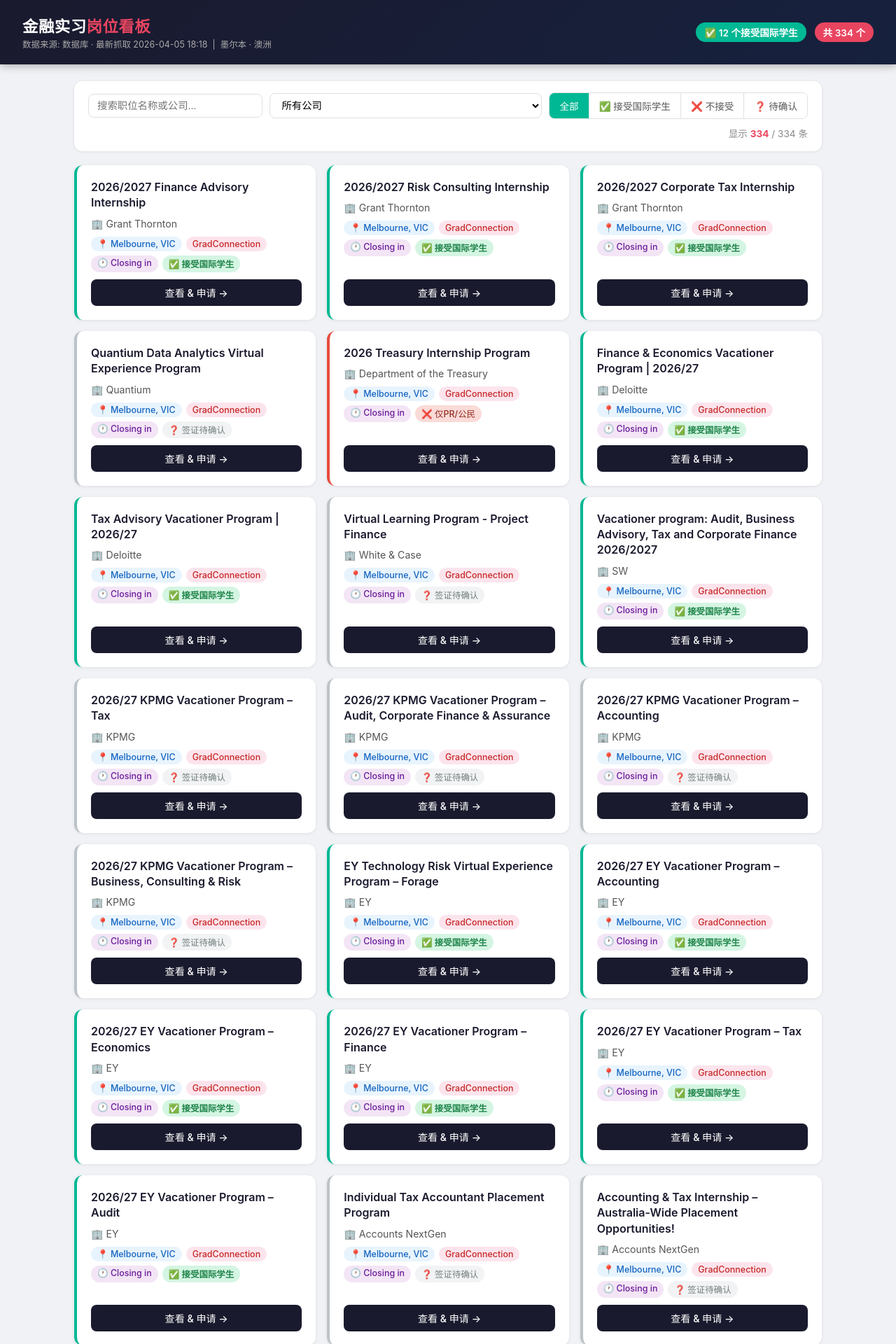
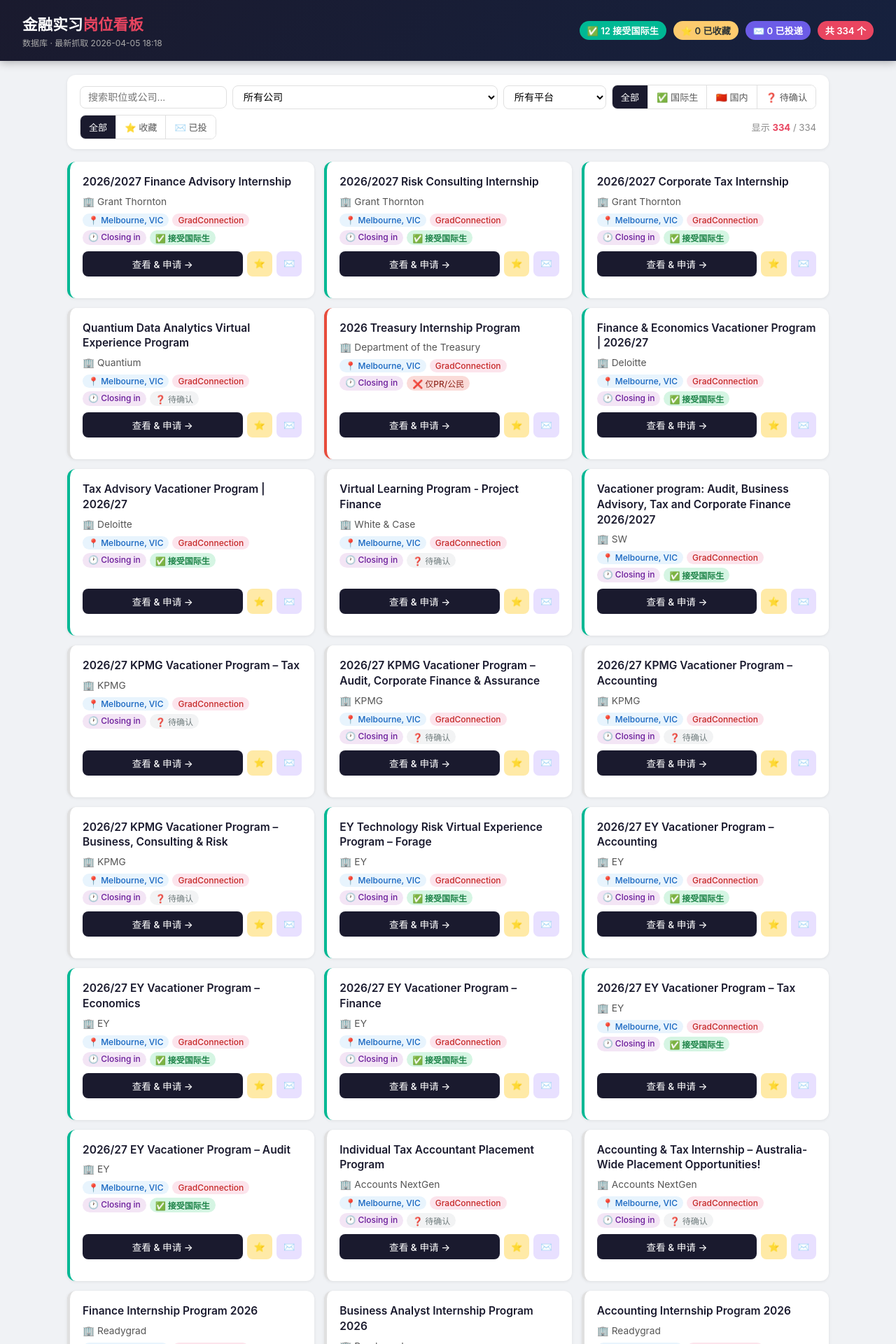
Before and after one commit to a113567429-ops/job-scraper, a Flask app: page / in a window 1280 px wide. Shown: the top 1920 px of the page at 70% size. Run offline with Flask 3, Linux system fonts and the light colour scheme; data comes from the database, SQL or seed files in the repository.

Commit message:
feat: 网页加收藏/已投递状态管理

```diff
--- a/web/app.py
+++ b/web/app.py
@@ -26,7 +26,9 @@
     jobs = load_jobs()
     companies = sorted(set(j["company"] for j in jobs))
     platforms = sorted(set(j["platform"] for j in jobs))
-    intl_count = sum(1 for j in jobs if j.get("visa_friendly") == "yes")
+    intl_count  = sum(1 for j in jobs if j.get("visa_friendly") == "yes")
+    saved_count = sum(1 for j in jobs if j.get("status") == "saved")
+    applied_count = sum(1 for j in jobs if j.get("status") == "applied")
     last_seen = jobs[0]["first_seen"][:16] if jobs else "—"
     return render_template("index.html",
                            jobs=jobs,
@@ -34,7 +36,20 @@
                            platforms=platforms,
                            filename=f"数据库 · 最新抓取 {last_seen}",
                            total=len(jobs),
-                           intl_count=intl_count)
+                           intl_count=intl_count,
+                           saved_count=saved_count,
+                           applied_count=applied_count)
+
+
+@app.route("/api/status", methods=["POST"])
+def update_status():
+    data = request.get_json()
+    job_id = data.get("job_id")
+    status = data.get("status")
+    if job_id and status in ("new", "saved", "applied"):
+        database.update_status(job_id, status)
+        return jsonify({"ok": True})
+    return jsonify({"ok": False}), 400
 
 
 @app.route("/api/jobs")
@@ -42,14 +57,15 @@
     company  = request.args.get("company", "")
     platform = request.args.get("platform", "")
     visa     = request.args.get("visa", "")
+    status   = request.args.get("status", "")
     q        = request.args.get("q", "").lower()
 
     jobs = load_jobs()
     if company:  jobs = [j for j in jobs if j["company"] == company]
     if platform: jobs = [j for j in jobs if j["platform"] == platform]
     if visa:     jobs = [j for j in jobs if j["visa_friendly"] == visa]
+    if status:   jobs = [j for j in jobs if j["status"] == status]
     if q:        jobs = [j for j in jobs if q in j["title"].lower() or q in j["company"].lower()]
-
     return jsonify(jobs)
 
 
--- a/web/templates/index.html
+++ b/web/templates/index.html
@@ -6,172 +6,114 @@
   <title>金融实习岗位看板</title>
   <style>
     * { box-sizing: border-box; margin: 0; padding: 0; }
+    body { font-family: -apple-system, BlinkMacSystemFont, "Segoe UI", sans-serif; background: #f0f2f5; color: #1a1a2e; }
 
-    body {
-      font-family: -apple-system, BlinkMacSystemFont, "Segoe UI", sans-serif;
-      background: #f0f2f5;
-      color: #1a1a2e;
-    }
-
-    /* ── 顶部导航 ── */
     header {
       background: linear-gradient(135deg, #1a1a2e 0%, #16213e 100%);
-      color: white;
-      padding: 20px 32px;
-      display: flex;
-      align-items: center;
-      justify-content: space-between;
+      color: white; padding: 18px 32px;
+      display: flex; align-items: center; justify-content: space-between;
       box-shadow: 0 2px 12px rgba(0,0,0,0.3);
     }
-    header h1 { font-size: 1.4rem; font-weight: 600; letter-spacing: 0.5px; }
+    header h1 { font-size: 1.35rem; font-weight: 600; }
     header h1 span { color: #e94560; }
-    .meta { font-size: 0.78rem; color: #aaa; margin-top: 2px; }
-
-    .header-stats { display: flex; gap: 12px; align-items: center; }
-    .badge {
-      padding: 4px 12px;
-      border-radius: 20px;
-      font-size: 0.85rem;
-      font-weight: 600;
-    }
+    .meta { font-size: 0.75rem; color: #aaa; margin-top: 3px; }
+    .header-stats { display: flex; gap: 10px; align-items: center; flex-wrap: wrap; }
+    .badge { padding: 4px 11px; border-radius: 20px; font-size: 0.82rem; font-weight: 600; }
     .badge-total   { background: #e94560; color: white; }
     .badge-intl    { background: #00b894; color: white; }
+    .badge-saved   { background: #fdcb6e; color: #2d3436; }
+    .badge-applied { background: #6c5ce7; color: white; }
 
-    /* ── 主体布局 ── */
-    .container { max-width: 1100px; margin: 0 auto; padding: 24px 16px; }
+    .container { max-width: 1120px; margin: 0 auto; padding: 20px 16px; }
 
     /* ── 过滤栏 ── */
     .filters {
-      background: white;
-      border-radius: 12px;
-      padding: 16px 20px;
-      margin-bottom: 20px;
-      display: flex;
-      gap: 10px;
-      flex-wrap: wrap;
-      align-items: center;
+      background: white; border-radius: 12px; padding: 14px 18px;
+      margin-bottom: 18px; display: flex; gap: 8px; flex-wrap: wrap; align-items: center;
       box-shadow: 0 1px 4px rgba(0,0,0,0.08);
     }
     .filters input, .filters select {
-      border: 1.5px solid #e0e0e0;
-      border-radius: 8px;
-      padding: 8px 12px;
-      font-size: 0.9rem;
-      outline: none;
+      border: 1.5px solid #e0e0e0; border-radius: 8px; padding: 7px 11px;
+      font-size: 0.88rem; outline: none; background: white; cursor: pointer;
       transition: border-color 0.2s;
-      background: white;
-      cursor: pointer;
     }
-    .filters input { flex: 1; min-width: 180px; cursor: text; }
+    .filters input { flex: 1; min-width: 160px; cursor: text; }
     .filters input:focus, .filters select:focus { border-color: #e94560; }
 
-    /* 签证切换按钮组 */
-    .visa-toggle { display: flex; gap: 0; border-radius: 8px; overflow: hidden; border: 1.5px solid #e0e0e0; }
-    .visa-toggle button {
-      border: none; padding: 8px 14px; font-size: 0.85rem; cursor: pointer;
-      background: white; color: #555; transition: background 0.15s, color 0.15s;
-      font-weight: 500;
+    .toggle-group { display: flex; border-radius: 8px; overflow: hidden; border: 1.5px solid #e0e0e0; }
+    .toggle-group button {
+      border: none; padding: 7px 12px; font-size: 0.82rem; cursor: pointer;
+      background: white; color: #555; transition: background 0.15s, color 0.15s; font-weight: 500;
     }
-    .visa-toggle button.active { background: #00b894; color: white; }
-    .visa-toggle button:not(:last-child) { border-right: 1.5px solid #e0e0e0; }
+    .toggle-group button:not(:last-child) { border-right: 1.5px solid #e0e0e0; }
+    .toggle-group button.active { background: #1a1a2e; color: white; }
+    .toggle-group button.active.visa { background: #00b894; }
+    .toggle-group button.active.status-saved { background: #fdcb6e; color: #2d3436; }
+    .toggle-group button.active.status-applied { background: #6c5ce7; }
 
-    .count-label {
-      margin-left: auto;
-      font-size: 0.85rem;
-      color: #888;
-      white-space: nowrap;
-    }
+    .count-label { margin-left: auto; font-size: 0.82rem; color: #888; white-space: nowrap; }
     .count-label b { color: #e94560; }
 
     /* ── 职位卡片 ── */
-    .jobs-grid {
-      display: grid;
-      grid-template-columns: repeat(auto-fill, minmax(320px, 1fr));
-      gap: 16px;
-    }
+    .jobs-grid { display: grid; grid-template-columns: repeat(auto-fill, minmax(310px, 1fr)); gap: 14px; }
 
     .job-card {
-      background: white;
-      border-radius: 12px;
-      padding: 20px;
+      background: white; border-radius: 12px; padding: 18px;
       box-shadow: 0 1px 4px rgba(0,0,0,0.08);
       transition: transform 0.15s, box-shadow 0.15s;
-      display: flex;
-      flex-direction: column;
-      gap: 10px;
+      display: flex; flex-direction: column; gap: 9px;
       border-left: 4px solid #e0e0e0;
     }
-    .job-card:hover {
-      transform: translateY(-3px);
-      box-shadow: 0 6px 20px rgba(0,0,0,0.12);
-    }
+    .job-card:hover { transform: translateY(-2px); box-shadow: 0 5px 18px rgba(0,0,0,0.11); }
     .job-card[data-visa="yes"]     { border-left-color: #00b894; }
     .job-card[data-visa="no"]      { border-left-color: #e74c3c; }
-    .job-card[data-visa="unknown"] { border-left-color: #bdc3c7; }
+    .job-card[data-status="saved"]   { border-left-color: #fdcb6e; }
+    .job-card[data-status="applied"] { border-left-color: #6c5ce7; }
 
-    .job-title {
-      font-size: 1rem;
-      font-weight: 600;
-      color: #1a1a2e;
-      line-height: 1.4;
-    }
+    .job-title   { font-size: 0.97rem; font-weight: 600; color: #1a1a2e; line-height: 1.4; }
+    .job-company { font-size: 0.86rem; color: #555; }
 
-    .job-company {
-      font-size: 0.88rem;
-      color: #555;
-      display: flex;
-      align-items: center;
-      gap: 6px;
-    }
-
-    .job-meta {
-      display: flex;
-      flex-wrap: wrap;
-      gap: 6px;
-      font-size: 0.78rem;
-    }
-    .tag {
-      padding: 3px 9px;
-      border-radius: 20px;
-      font-weight: 500;
-      white-space: nowrap;
-    }
+    .job-meta { display: flex; flex-wrap: wrap; gap: 5px; font-size: 0.75rem; }
+    .tag { padding: 2px 8px; border-radius: 20px; font-weight: 500; white-space: nowrap; }
     .tag-location { background: #e8f4fd; color: #1565c0; }
     .tag-platform { background: #fce4ec; color: #c62828; }
     .tag-date     { background: #f3e5f5; color: #6a1b9a; }
-    .tag-visa-yes     { background: #d5f5e3; color: #1e8449; font-weight: 600; }
+    .tag-salary   { background: #e8f5e9; color: #2e7d32; }
+    .tag-visa-yes     { background: #d5f5e3; color: #1e8449; font-weight: 700; }
     .tag-visa-no      { background: #fadbd8; color: #922b21; }
     .tag-visa-unknown { background: #f2f3f4; color: #717d7e; }
+    .tag-visa-na      { background: #eee; color: #888; }
 
-    .apply-btn {
-      margin-top: auto;
-      display: inline-block;
-      text-align: center;
-      background: #1a1a2e;
-      color: white;
-      padding: 9px 0;
-      border-radius: 8px;
-      text-decoration: none;
-      font-size: 0.88rem;
-      font-weight: 500;
-      transition: background 0.2s;
+    /* ── 操作按钮区 ── */
+    .card-actions { display: flex; gap: 6px; margin-top: auto; }
+
+    .btn-apply {
+      flex: 1; text-align: center; background: #1a1a2e; color: white;
+      padding: 8px 0; border-radius: 8px; text-decoration: none;
+      font-size: 0.85rem; font-weight: 500; transition: background 0.2s;
     }
-    .apply-btn:hover { background: #e94560; }
+    .btn-apply:hover { background: #e94560; }
 
-    .empty {
-      text-align: center;
-      padding: 60px 20px;
-      color: #aaa;
-      font-size: 1rem;
-      grid-column: 1 / -1;
+    .btn-save, .btn-mark {
+      border: none; border-radius: 8px; padding: 8px 10px;
+      font-size: 0.82rem; font-weight: 600; cursor: pointer;
+      transition: background 0.15s, color 0.15s;
+    }
+    .btn-save  { background: #ffeaa7; color: #6c4f00; }
+    .btn-save:hover  { background: #fdcb6e; }
+    .btn-save.active { background: #fdcb6e; color: #2d3436; }
+
+    .btn-mark  { background: #e8e0ff; color: #4a2dad; }
+    .btn-mark:hover  { background: #d1c4f8; }
+    .btn-mark.active { background: #6c5ce7; color: white; }
+
+    .status-label {
+      font-size: 0.72rem; font-weight: 600; text-align: center;
+      padding: 2px 0; color: #888;
     }
 
-    footer {
-      text-align: center;
-      padding: 24px;
-      font-size: 0.78rem;
-      color: #bbb;
-    }
+    .empty { text-align: center; padding: 60px 20px; color: #aaa; grid-column: 1/-1; }
+    footer { text-align: center; padding: 24px; font-size: 0.75rem; color: #bbb; }
   </style>
 </head>
 <body>
@@ -179,46 +121,57 @@
 <header>
   <div>
     <h1>金融实习<span>岗位看板</span></h1>
-    <div class="meta">数据来源: {{ filename }} &nbsp;|&nbsp; 墨尔本 · 澳洲</div>
+    <div class="meta">{{ filename }}</div>
   </div>
   <div class="header-stats">
-    <div class="badge badge-intl">✅ {{ intl_count }} 个接受国际学生</div>
+    <div class="badge badge-intl">✅ {{ intl_count }} 接受国际生</div>
+    <div class="badge badge-saved">⭐ {{ saved_count }} 已收藏</div>
+    <div class="badge badge-applied">✉️ {{ applied_count }} 已投递</div>
     <div class="badge badge-total">共 {{ total }} 个</div>
   </div>
 </header>
 
 <div class="container">
-
-  <!-- 过滤栏 -->
   <div class="filters">
-    <input type="text" id="search" placeholder="搜索职位名称或公司..." oninput="filterJobs()">
+    <input type="text" id="search" placeholder="搜索职位或公司..." oninput="filterJobs()">
 
     <select id="filterCompany" onchange="filterJobs()">
       <option value="">所有公司</option>
-      {% for c in companies %}
-      <option value="{{ c }}">{{ c }}</option>
-      {% endfor %}
+      {% for c in companies %}<option value="{{ c }}">{{ c }}</option>{% endfor %}
     </select>
 
-    <!-- 签证筛选 -->
-    <div class="visa-toggle">
-      <button class="active" data-visa="" onclick="setVisa(this)">全部</button>
-      <button data-visa="yes"     onclick="setVisa(this)">✅ 接受国际学生</button>
-      <button data-visa="no"      onclick="setVisa(this)">❌ 不接受</button>
-      <button data-visa="unknown" onclick="setVisa(this)">❓ 待确认</button>
+    <select id="filterPlatform" onchange="filterJobs()">
+      <option value="">所有平台</option>
+      {% for p in platforms %}<option value="{{ p }}">{{ p }}</option>{% endfor %}
+    </select>
+
+    <div class="toggle-group" id="visaFilter">
+      <button class="active" data-visa="" onclick="setToggle(this,'visaFilter','visa')">全部</button>
+      <button class="visa" data-visa="yes"  onclick="setToggle(this,'visaFilter','visa')">✅ 国际生</button>
+      <button class="visa" data-visa="n/a"  onclick="setToggle(this,'visaFilter','visa')">🇨🇳 国内</button>
+      <button data-visa="unknown" onclick="setToggle(this,'visaFilter','visa')">❓ 待确认</button>
     </div>
 
-    <div class="count-label">显示 <b id="visibleCount">{{ total }}</b> / {{ total }} 条</div>
+    <div class="toggle-group" id="statusFilter">
+      <button class="active" data-st="" onclick="setToggle(this,'statusFilter','status')">全部</button>
+      <button class="status-saved"   data-st="saved"   onclick="setToggle(this,'statusFilter','status')">⭐ 收藏</button>
+      <button class="status-applied" data-st="applied" onclick="setToggle(this,'statusFilter','status')">✉️ 已投</button>
+    </div>
+
+    <div class="count-label">显示 <b id="visibleCount">{{ total }}</b> / {{ total }}</div>
   </div>
 
-  <!-- 职位卡片 -->
   <div class="jobs-grid" id="jobsGrid">
     {% for job in jobs %}
     {% set visa = job.get('visa_friendly', 'unknown') %}
+    {% set st   = job.get('status', 'new') %}
     <div class="job-card"
+         id="card-{{ job.job_id }}"
          data-title="{{ job.title | lower }}"
          data-company="{{ job.company }}"
-         data-visa="{{ visa }}">
+         data-platform="{{ job.platform }}"
+         data-visa="{{ visa }}"
+         data-status="{{ st }}">
 
       <div class="job-title">{{ job.title }}</div>
       <div class="job-company">🏢 {{ job.company }}</div>
@@ -226,66 +179,106 @@
       <div class="job-meta">
         <span class="tag tag-location">📍 {{ job.location }}</span>
         <span class="tag tag-platform">{{ job.platform }}</span>
-        {% if job.posted_date %}
-        <span class="tag tag-date">🕐 {{ job.posted_date }}</span>
+        {% if job.posted_date %}<span class="tag tag-date">🕐 {{ job.posted_date }}</span>{% endif %}
+        {% if job.salary and job.salary not in ['-/天', '/天', ''] %}
+          <span class="tag tag-salary">💰 {{ job.salary }}</span>
         {% endif %}
-        {% if visa == "yes" %}
-        <span class="tag tag-visa-yes">✅ 接受国际学生</span>
-        {% elif visa == "no" %}
-        <span class="tag tag-visa-no">❌ 仅PR/公民</span>
-        {% elif visa == "n/a" %}
-        <span class="tag tag-visa-unknown">🇨🇳 国内岗位</span>
-        {% else %}
-        <span class="tag tag-visa-unknown">❓ 签证待确认</span>
-        {% endif %}
+        {% if visa == "yes" %}<span class="tag tag-visa-yes">✅ 接受国际生</span>
+        {% elif visa == "no" %}<span class="tag tag-visa-no">❌ 仅PR/公民</span>
+        {% elif visa == "n/a" %}<span class="tag tag-visa-na">🇨🇳 国内岗位</span>
+        {% else %}<span class="tag tag-visa-unknown">❓ 待确认</span>{% endif %}
       </div>
 
-      <a class="apply-btn" href="{{ job.url }}" target="_blank" rel="noopener">
-        查看 &amp; 申请 →
-      </a>
+      <div class="card-actions">
+        <a class="btn-apply" href="{{ job.url }}" target="_blank" rel="noopener">查看 &amp; 申请 →</a>
+        <button class="btn-save {% if st == 'saved' or st == 'applied' %}active{% endif %}"
+                onclick="setStatus('{{ job.job_id }}', this, 'saved')" title="收藏">⭐</button>
+        <button class="btn-mark {% if st == 'applied' %}active{% endif %}"
+                onclick="setStatus('{{ job.job_id }}', this, 'applied')" title="标记已投递">✉️</button>
+      </div>
+      <div class="status-label" id="lbl-{{ job.job_id }}">
+        {% if st == 'saved' %}已收藏{% elif st == 'applied' %}已投递{% endif %}
+      </div>
     </div>
     {% endfor %}
-
-    <div class="empty" id="emptyMsg" style="display:none">没有找到匹配的职位</div>
+    <div class="empty" id="emptyMsg" style="display:none">没有匹配的职位</div>
   </div>
-
 </div>
 
-<footer>自动抓取 · 仅供参考 · 签证要求请以官网为准</footer>
+<footer>自动抓取 · 签证要求请以官网为准 · ⭐收藏 / ✉️标记已投</footer>
 
 <script>
-  let currentVisa = "";
+  let currentVisa = "", currentStatus = "";
 
-  function setVisa(btn) {
-    document.querySelectorAll(".visa-toggle button").forEach(b => b.classList.remove("active"));
+  function setToggle(btn, groupId, type) {
+    document.querySelectorAll(`#${groupId} button`).forEach(b => b.classList.remove("active"));
     btn.classList.add("active");
-    currentVisa = btn.dataset.visa;
+    if (type === "visa")   currentVisa   = btn.dataset.visa || "";
+    if (type === "status") currentStatus = btn.dataset.st   || "";
     filterJobs();
   }
 
   function filterJobs() {
     const q       = document.getElementById("search").value.toLowerCase();
     const company = document.getElementById("filterCompany").value;
+    const platform= document.getElementById("filterPlatform").value;
     const cards   = document.querySelectorAll(".job-card");
     let visible   = 0;
 
     cards.forEach(card => {
-      const matchQ    = !q           || card.dataset.title.includes(q) || card.dataset.company.toLowerCase().includes(q);
-      const matchC    = !company     || card.dataset.company === company;
-      const matchVisa = !currentVisa || card.dataset.visa === currentVisa;
-
-      if (matchQ && matchC && matchVisa) {
-        card.style.display = "";
-        visible++;
-      } else {
-        card.style.display = "none";
-      }
+      const ok =
+        (!q        || card.dataset.title.includes(q) || card.dataset.company.toLowerCase().includes(q)) &&
+        (!company  || card.dataset.company === company) &&
+        (!platform || card.dataset.platform === platform) &&
+        (!currentVisa   || card.dataset.visa   === currentVisa) &&
+        (!currentStatus || card.dataset.status === currentStatus);
+      card.style.display = ok ? "" : "none";
+      if (ok) visible++;
     });
 
     document.getElementById("visibleCount").textContent = visible;
     document.getElementById("emptyMsg").style.display = visible === 0 ? "" : "none";
   }
+
+  function setStatus(jobId, btn, newStatus) {
+    const card = document.getElementById("card-" + jobId);
+    const currentStatus = card.dataset.status;
+
+    // 再次点击同一状态 → 回到 new
+    const targetStatus = currentStatus === newStatus ? "new" : newStatus;
+
+    fetch("/api/status", {
+      method: "POST",
+      headers: {"Content-Type": "application/json"},
+      body: JSON.stringify({job_id: jobId, status: targetStatus})
+    }).then(r => r.json()).then(data => {
+      if (!data.ok) return;
+
+      card.dataset.status = targetStatus;
+
+      const saveBtn = card.querySelector(".btn-save");
+      const markBtn = card.querySelector(".btn-mark");
+      const lbl     = document.getElementById("lbl-" + jobId);
+
+      saveBtn.classList.toggle("active", targetStatus === "saved" || targetStatus === "applied");
+      markBtn.classList.toggle("active", targetStatus === "applied");
+      lbl.textContent = targetStatus === "saved" ? "已收藏" : targetStatus === "applied" ? "已投递" : "";
+
+      // 更新顶部徽章计数
+      updateBadgeCounts();
+    });
+  }
+
+  function updateBadgeCounts() {
+    const cards   = document.querySelectorAll(".job-card");
+    let saved = 0, applied = 0;
+    cards.forEach(c => {
+      if (c.dataset.status === "saved")   saved++;
+      if (c.dataset.status === "applied") applied++;
+    });
+    document.querySelector(".badge-saved").textContent   = `⭐ ${saved} 已收藏`;
+    document.querySelector(".badge-applied").textContent = `✉️ ${applied} 已投递`;
+  }
 </script>
-
 </body>
 </html>
```
Also changed, not shown: job_scraper/storage/database.py.
